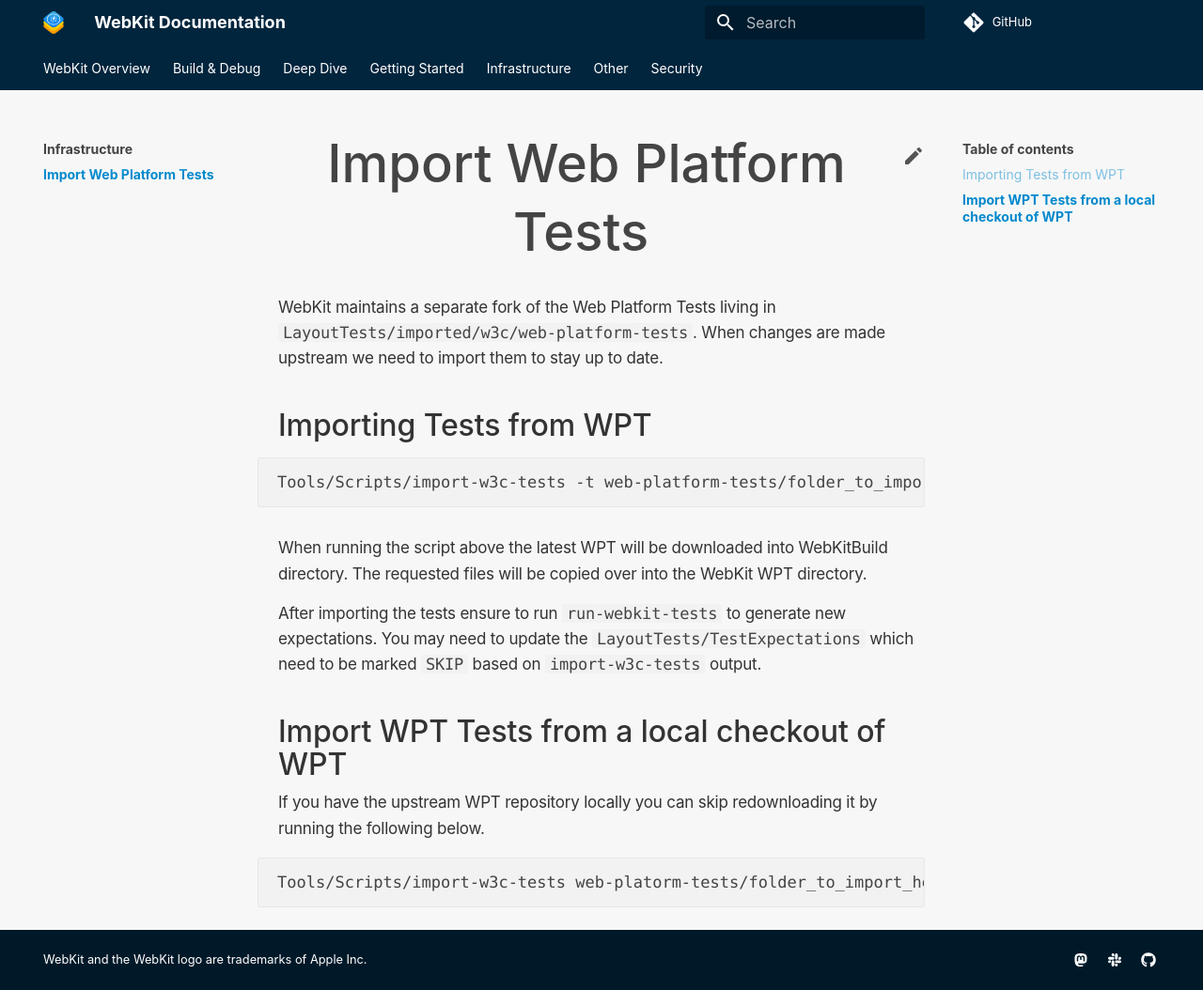
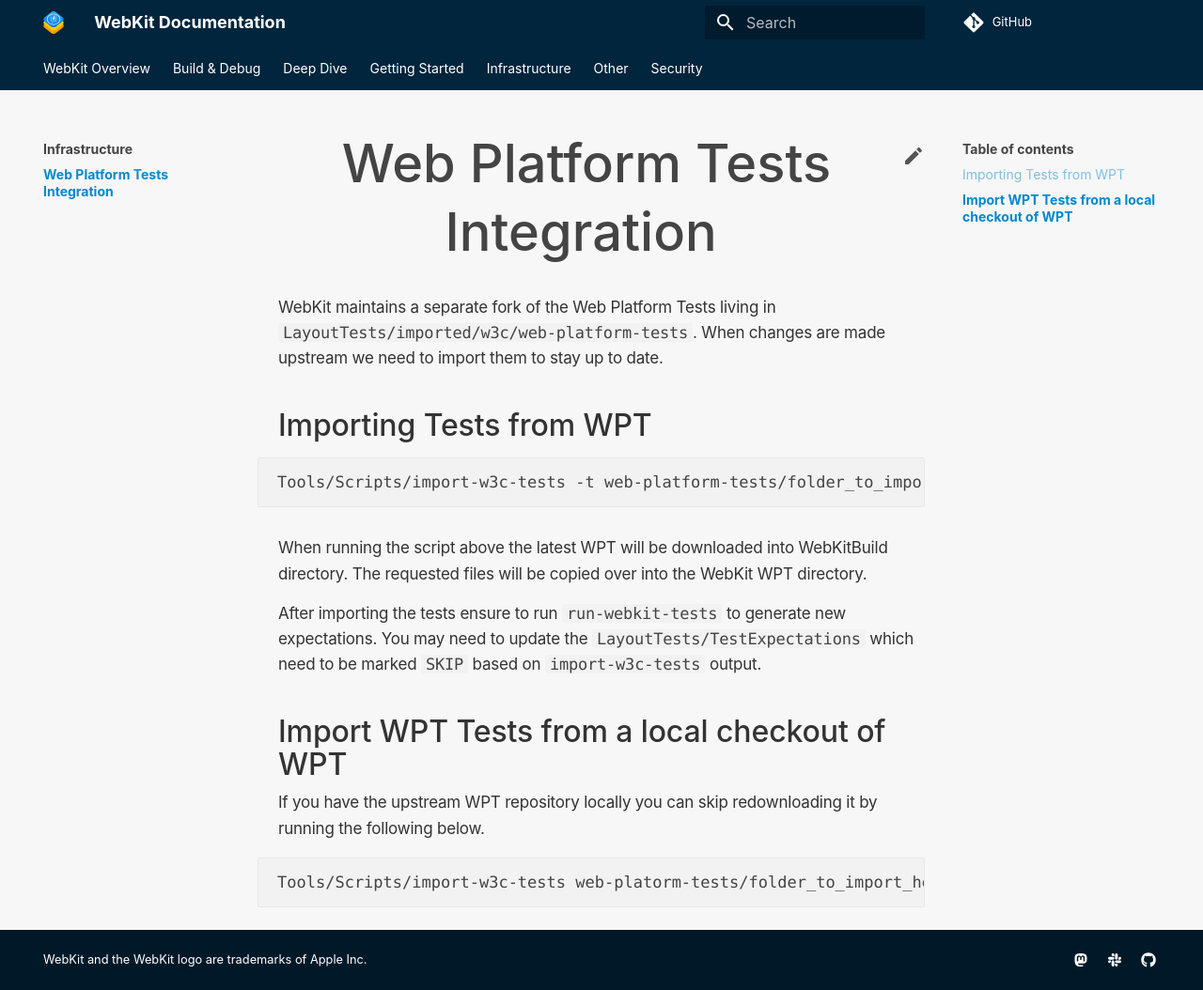
Before and after one commit to WebKit/Documentation, an MkDocs documentation site: the page built from docs/Infrastructure/WPTTests.md, in a window 1280 px wide and 1054 px high. Shown: the whole window at 94% size. Built offline with MkDocs 1.6.1 and Material for MkDocs 9.7.7, drawn with Linux system fonts in a browser that asks for light colours; comment, search, counter and statistics services are not loaded.

Commit message:
Rename ImportWPTTests to WPTTests
We should ideally have a single page that contains information about our
integration with WPT. Currently the page holds information for importing
WPT tests, but we should also add steps to exporting tests. Renaming
the title of the page to "Web Platform Tests Integration," makes it clear
that this is the location for that type of information.

```diff
--- a/docs/Infrastructure/ImportWPTTests.md
+++ b/docs/Infrastructure/WPTTests.md
@@ -1,4 +1,4 @@
-# Import Web Platform Tests
+# Web Platform Tests Integration
 
 WebKit maintains a separate fork of the Web Platform Tests living in `‌LayoutTests/imported/w3c/web-platform-tests`. When changes are made upstream we need to import them to stay up to date.
 
```
